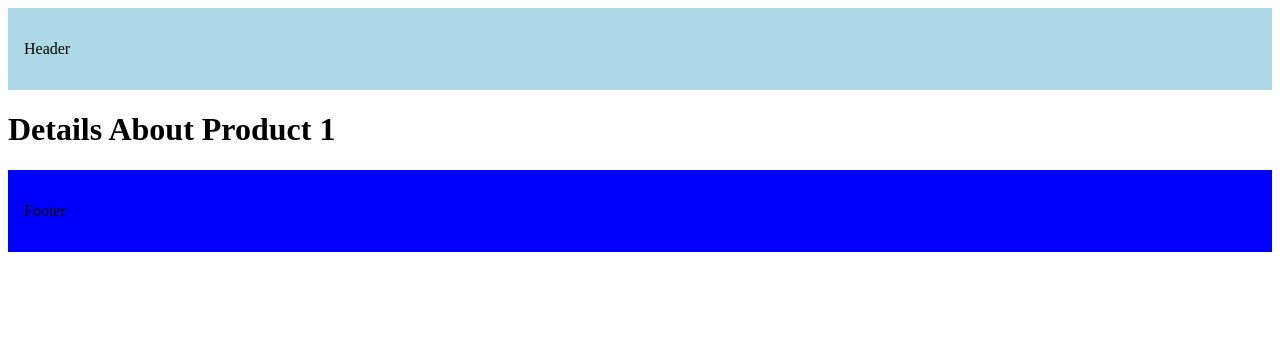
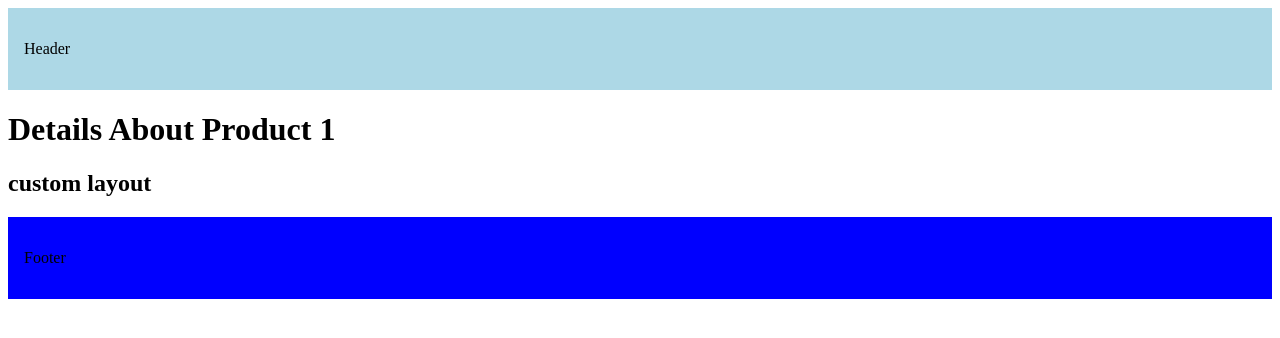
Before and after one commit to scarywalker/learning-next, a Next.js app in the folder 1/my-app/: page /products/1 in a window 1280 px wide. Shown: the top 338 px of the page. Built offline with nearby package versions, Linux system fonts and the light colour scheme.

Commit message:
nested layouts

```diff
--- /dev/null
+++ b/1/my-app/src/app/products/[productId]/layout.tsx
@@ -0,0 +1,12 @@
+export default function ProductDetailsLayout({
+  children,
+}: {
+  children: React.ReactNode;
+}) {
+  return (
+    <>
+      {children}
+      <h2>custom layout</h2>
+    </>
+  );
+}
```
